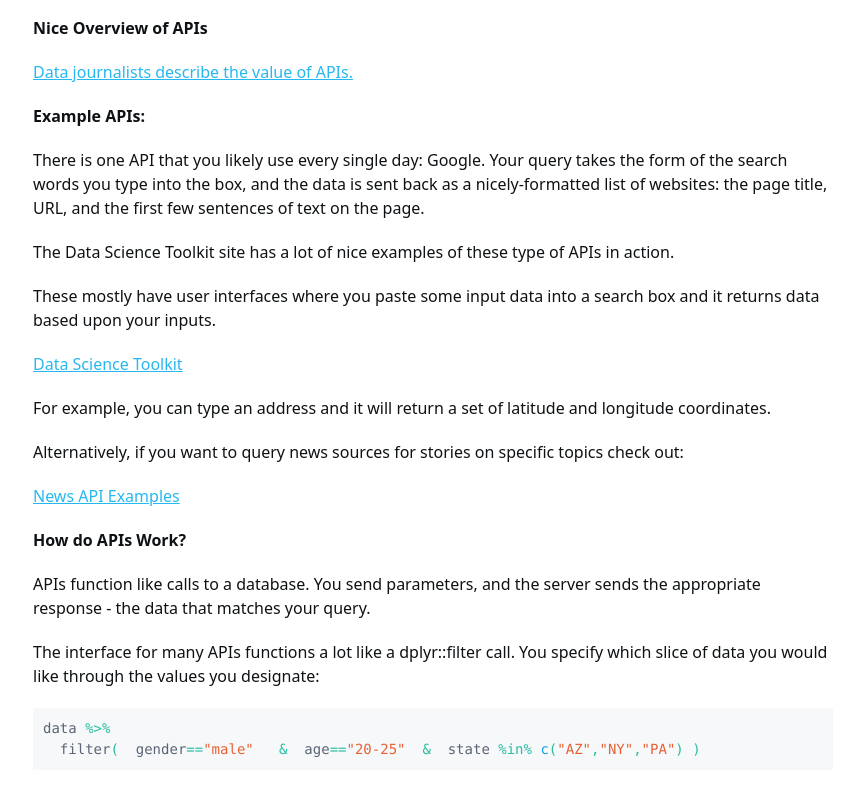
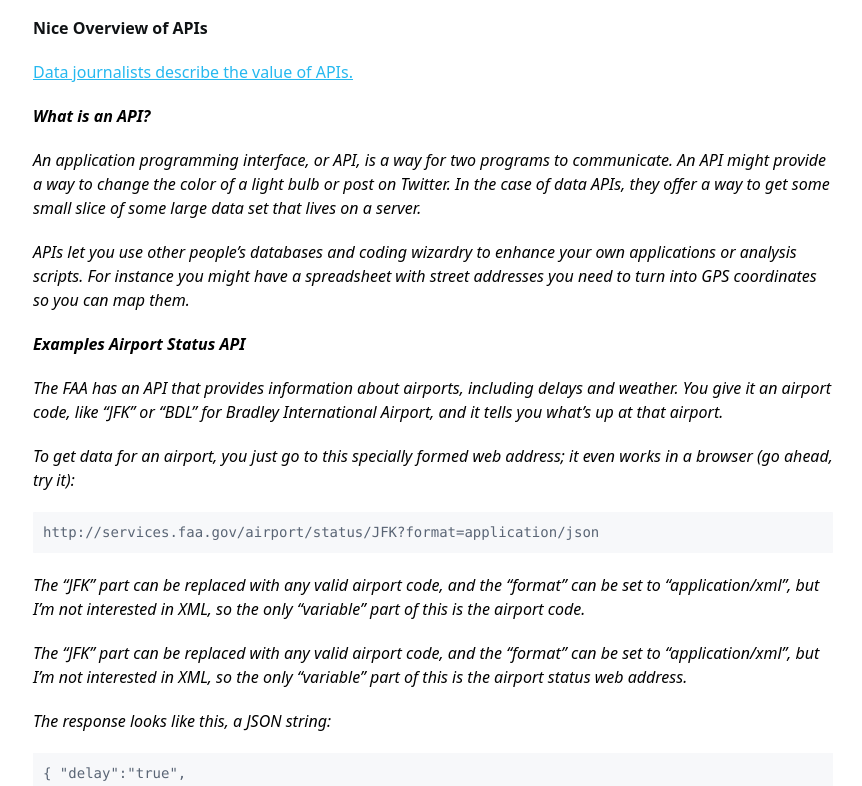
Before and after one commit to DS4PS/cpp-527-spr-2021, a Jekyll site: the page built from schedule.md, in a window 1280 px wide and 1400 px high, scrolled down 60152 px, cut to the strip 155-941 px from the top of the window. Shown: the whole strip, without its empty margins (207-1069 px from the left). Built offline with Jekyll 4.4.1, drawn with Linux system fonts in a browser that asks for light colours; nearby versions of some CDN libraries; a script bundle is joined from its source files by our own code; library files that are not in the unit come from our copies; a style sheet for code colours, icons or effects is not loaded; some of the changed text lies outside the part shown.

Commit message:
Update schedule.md

````diff
--- a/schedule.md
+++ b/schedule.md
@@ -2551,6 +2551,58 @@ Regular format:
 **Nice Overview of APIs**
 
 [Data journalists describe the value of APIs.](https://medium.com/trendct-data/a-gentle-guide-to-apis-for-data-journalists-2a6b0e6fcc1a)
+
+_**What is an API?**_
+
+*An application programming interface, or API, is a way for two programs to communicate. An API might provide a way to change the color of a light bulb or post on Twitter. In the case of data APIs, they offer a way to get some small slice of some large data set that lives on a server.*
+
+*APIs let you use other people’s databases and coding wizardry to enhance your own applications or analysis scripts. For instance you might have a spreadsheet with street addresses you need to turn into GPS coordinates so you can map them.*
+
+_**Examples Airport Status API**_
+
+*The FAA has an API that provides information about airports, including delays and weather. You give it an airport code, like “JFK” or “BDL” for Bradley International Airport, and it tells you what’s up at that airport.*
+
+*To get data for an airport, you just go to this specially formed web address; it even works in a browser (go ahead, try it):*
+
+```
+http://services.faa.gov/airport/status/JFK?format=application/json
+```
+
+*The “JFK” part can be replaced with any valid airport code, and the “format” can be set to “application/xml”, but I’m not interested in XML, so the only “variable” part of this is the airport code.*
+
+*The “JFK” part can be replaced with any valid airport code, and the “format” can be set to “application/xml”, but I’m not interested in XML, so the only “variable” part of this is the airport status web address.*
+
+*The response looks like this, a JSON string:*
+
+```
+{ "delay":"true",
+  "IATA":"JFK",
+  "state":"New York",
+  "name":"John F Kennedy International",
+  "weather":{ "visibility":10.00,
+              "weather":"Mostly Cloudy",
+              "meta":{"credit":"NOAA's National Weather Service","updated":"9:51 AM Local","url":"http://weather.gov/"},
+              "temp":"42.0 F (5.6 C)",
+              "wind":"Northwest at 16.1mph" },
+  "ICAO":"KJFK",
+  "city":"New York",
+  "status":{ "reason":"WX:Wind",
+             "closureBegin":"",
+             "endTime":"",
+             "minDelay":"31 minutes",
+             "avgDelay":"",
+             "maxDelay":"45 minutes",
+             "closureEnd":"",
+             "trend":"Increasing","type":"Departure" }
+}
+```
+
+> Side note, what would this data look like as a tidy dataframe?
+
+<br>
+<hr>
+<br>
+
 
 **Example APIs:**
 
````
